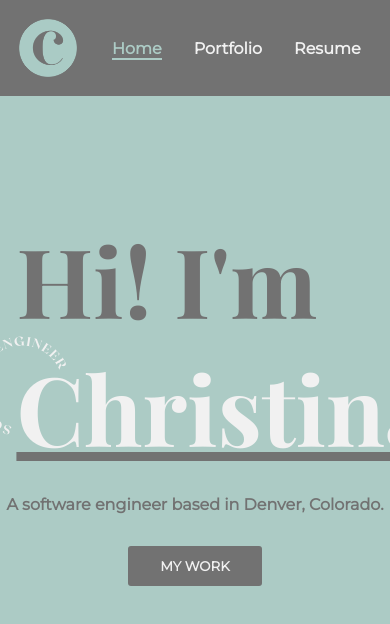
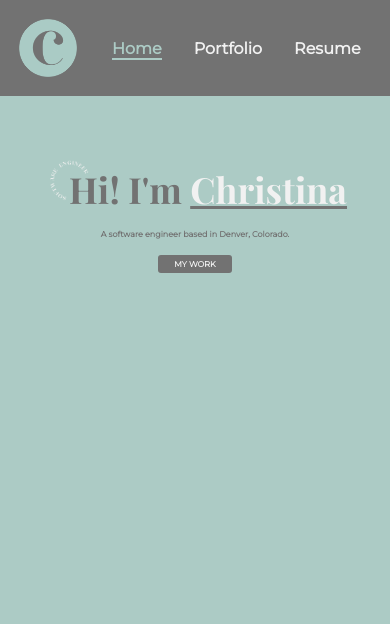
Before and after one commit to christina-cook/personal-website, a React (Create React App) app: page / in a window 390 px wide. Shown: the top 624 px of the page. Built offline with nearby package versions, Linux system fonts and the light colour scheme.

Commit message:
Add media queries to home page

```diff
--- a/src/Components/Home/Home.css
+++ b/src/Components/Home/Home.css
@@ -56,3 +56,71 @@
   cursor: pointer;
   color: #ACCBC5;
 }
+
+@media screen and (max-width: 800px) {
+  .home-title {
+    font-size: 4.5rem;
+  }
+
+  .arc {
+    height: 100px;
+    left: 50px;
+    margin-bottom: 1.5rem;
+  }
+
+  .welcome {
+    padding-right: 2rem;
+  }
+}
+
+@media screen and (max-width: 550px) {
+  .home-title {
+    font-size: 2.25rem;
+  }
+
+  .arc {
+    height: 50px;
+    left: 25px;
+    margin-bottom: 1rem;
+  }
+
+  .welcome {
+    padding-right: 1.5rem;
+  }
+
+  .intro {
+    font-size: 0.5rem;
+  }
+
+  .work-button {
+    padding: 0.25rem 1rem;
+    font-size: 0.5rem;
+    margin-top: 0.5rem;
+  }
+}
+
+@media screen and (max-width: 350px) {
+  .home-title {
+    font-size: 1.5rem;
+  }
+
+  .arc {
+    height: 35px;
+    left: 18px;
+    margin-bottom: 0.75rem;
+  }
+
+  .welcome {
+    padding-right: 1.5rem;
+  }
+
+  .intro {
+    font-size: 0.4rem;
+  }
+
+  .work-button {
+    padding: 0.2rem 0.75rem;
+    font-size: 0.4rem;
+    margin-top: 0.5rem;
+  }
+}
```
